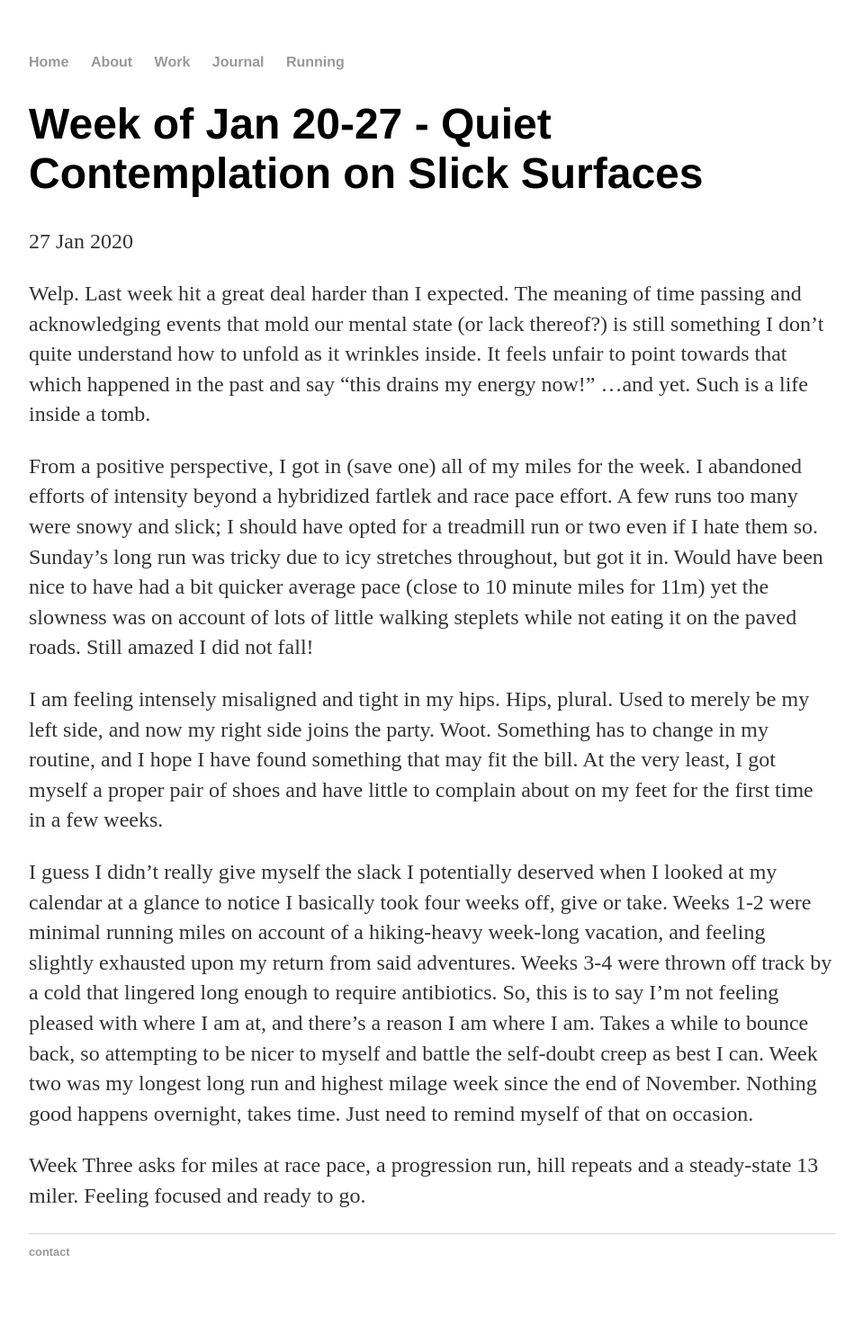
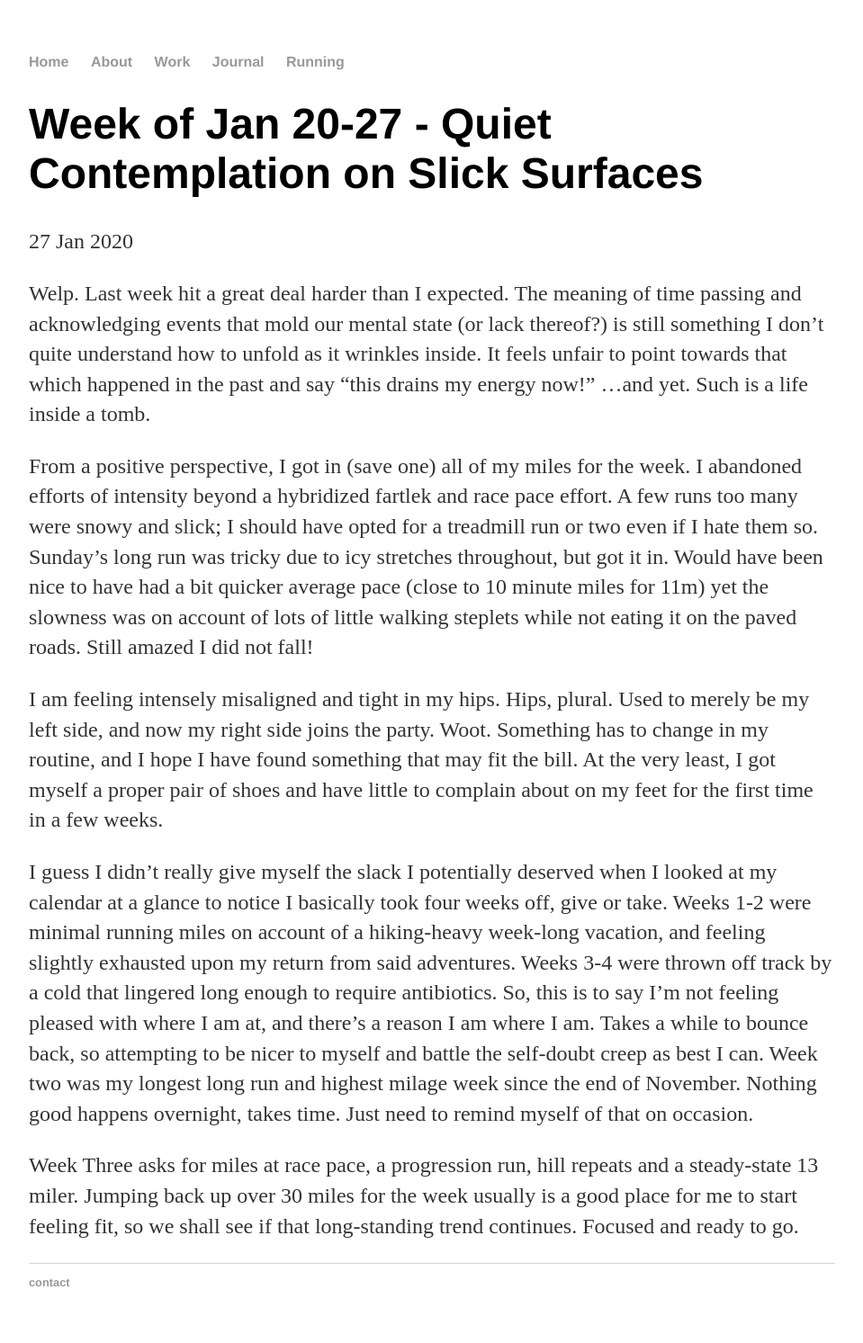
Before and after one commit to zoeakind/zoeakind.github.io, a Jekyll site: the page built from _posts/2020-01-27-week-two.md, in a window 1280 px wide. Shown: the whole page at 90% size, without its empty margins (160-1119 px from the left). Built offline with Jekyll 4.4.1, drawn with Linux system fonts in a browser that asks for light colours; before the commit the page ends 1459 px from its top, so only the background shows below that.

Commit message:
Update 2020-01-27-week-two.md
updated post

```diff
--- a/_posts/2020-01-27-week-two.md
+++ b/_posts/2020-01-27-week-two.md
@@ -13,4 +13,4 @@ I am feeling intensely misaligned and tight in my hips. Hips, plural. Used to me
 
 I guess I didn’t really give myself the slack I potentially deserved when I looked at my calendar at a glance to notice I basically took four weeks off, give or take. Weeks 1-2 were minimal running miles on account of a hiking-heavy week-long vacation, and feeling slightly exhausted upon my return from said adventures. Weeks 3-4 were thrown off track by a cold that lingered long enough to require antibiotics. So, this is to say I’m not feeling pleased with where I am at, and there’s a reason I am where I am. Takes a while to bounce back, so attempting to be nicer to myself and battle the self-doubt creep as best I can. Week two was my longest long run and highest milage week since the end of November. Nothing good happens overnight, takes time. Just need to remind myself of that on occasion.
 
-Week Three asks for miles at race pace, a progression run, hill repeats and a steady-state 13 miler. Feeling focused and ready to go.
+Week Three asks for miles at race pace, a progression run, hill repeats and a steady-state 13 miler. Jumping back up over 30 miles for the week usually is a good place for me to start feeling fit, so we shall see if that long-standing trend continues. Focused and ready to go.
```
